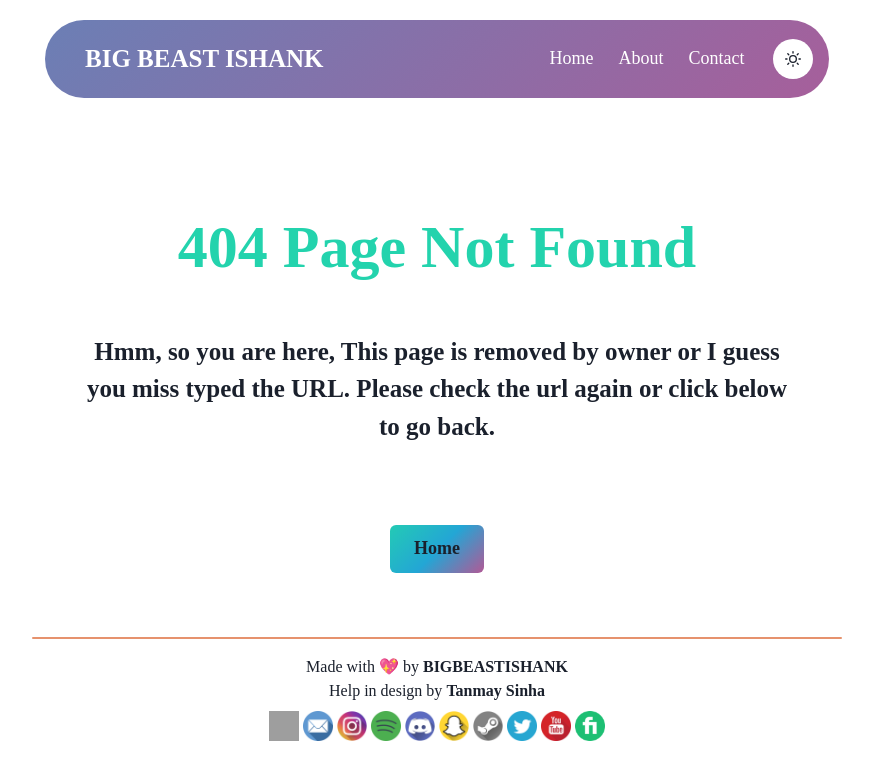
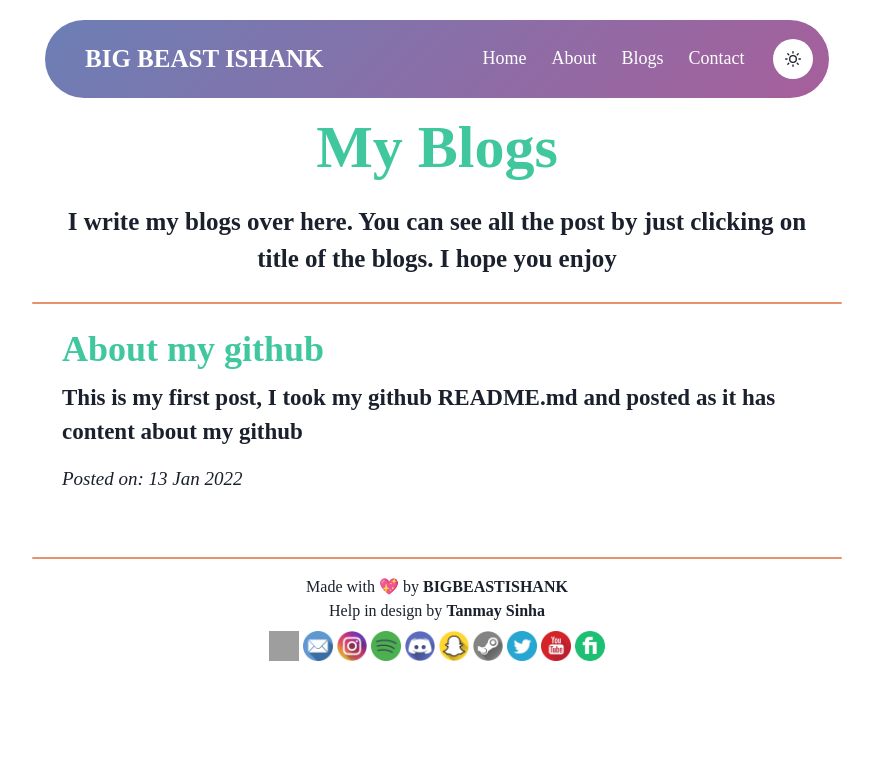
Before and after one commit to BIGBEASTISHANK/bigbeastishank.com, a Next.js app: page /blog in a window 1280 px wide. Before the commit this address had no page. Shown: the top 780 px of the page, without its empty margins (203-1076 px from the left). Built offline with nearby package versions, Linux system fonts and the light colour scheme; grey boxes are pictures that could not be loaded; a web font is replaced by a local one.

Commit message:
Added blog page and its content

```diff
--- a/package.json
+++ b/package.json
@@ -14,6 +14,8 @@
     "@emotion/react": "^11",
     "@emotion/styled": "^11",
     "framer-motion": "^5",
+    "gray-matter": "^4.0.3",
+    "marked": "^4.0.10",
     "next": "12.0.7",
     "react": "17.0.2",
     "react-dom": "17.0.2",
--- a/src/components/Navbar/index.jsx
+++ b/src/components/Navbar/index.jsx
@@ -50,6 +50,15 @@ export default function Navbar() {
                             pl={'10px'} pr={'10px'}
                             _hover={{ bg: '#D51B90', borderRadius: '25px' }}>
                             <Link href="/about">About</Link>
+                        </Text>
+                        <Text
+                            id={'nav-item'}
+                            fontSize={{ xl: '18px', md: '15px' }}
+                            color={'white'}
+                            ml={{ md: '2.5px', base: '0px' }} mr={'2.5px'}
+                            pl={'10px'} pr={'10px'}
+                            _hover={{ bg: '#D51B90', borderRadius: '25px' }}>
+                            <Link href="/blog">Blogs</Link>
                         </Text>
 
                         <Text
--- a/src/pages/_document.jsx
+++ b/src/pages/_document.jsx
@@ -1,10 +1,6 @@
 import Document, { Html, Head, Main, NextScript } from 'next/document'
 
 class MyDocument extends Document {
-    static async getInitialProps(ctx) {
-        const initialProps = await Document.getInitialProps(ctx)
-        return { ...initialProps }
-    }
 
     render() {
         return (
--- /dev/null
+++ b/src/pages/blog/index.jsx
@@ -0,0 +1,71 @@
+import fs from 'fs'
+import path from 'path'
+import matter from 'gray-matter'
+import Post from './post'
+import { Box, Heading, Text, Skeleton } from '@chakra-ui/react'
+
+export default function Blog({ posts }) {
+
+    return (
+        <>
+            <Box className='blog'>
+                <Heading className='heading'
+                    fontSize={{ lg: '6xl', md: '5xl', sm: '39px', base: '25px' }} fontWeight='700'
+                    textAlign={'center'}
+                    mb={{ lg: '20px', md: '15px' }}>
+
+                    <a>My Blogs</a>
+
+                </Heading>
+
+                <Box className="content"
+                    fontSize={{ xl: '25px', lg: '20px', md: '18px', sm: '16px', base: '13px' }} fontWeight="700"
+                    textAlign={'center'}>
+                    <Text>
+                        I write my blogs over here. You can see all the post by just clicking on title of the blogs. I hope you enjoy
+                    </Text>
+                </Box>
+
+                <Skeleton
+                    startColor='pink.500' endColor='orange.500'
+                    ml={'-30px'} mr={'-30px'} w={'810'} h={'2px'} mb={6} mt={6} />
+
+                {posts.map((post, index) => (
+                    <Post key={index} post={post} />
+                ))}
+            </Box>
+        </>
+    )
+}
+
+export async function getStaticProps() {
+
+    // Get files from post dir
+    const files = fs.readdirSync(path.join('src/pages/blog/posts'))
+
+    // Get slug and frontmatter from posts
+    const posts = files.map((filename) => {
+        // Create slug
+        const slug = filename.replace('.mdx', '')
+
+        // Get frontmatter
+        const markdownWithMeta = fs.readFileSync(
+            path.join('src/pages/blog/posts', filename),
+            'utf-8'
+        )
+
+        const { data: frontmatter } = matter(markdownWithMeta)
+
+        return {
+            slug,
+            frontmatter,
+        }
+
+    })
+
+    return {
+        props: {
+            posts
+        }
+    }
+}
--- /dev/null
+++ b/src/pages/blog/post.jsx
@@ -0,0 +1,30 @@
+import { Box, Heading, Text, } from '@chakra-ui/react'
+import Link from 'next/link'
+
+export default function Post({ post }) {
+    return (
+        <Box mb={12} className='posts'>
+
+            <Heading className="title"
+                fontSize={{ lg: '4xl', md: '3xl', sm: '28px', base: '18px' }} fontWeight='700'
+                mb={{ lg: '10px', base: '5px' }} mt={'15px'}>
+
+                <Link href={`/blog/${post.slug}`}>
+                    <a>{post.frontmatter.title}</a>
+                </Link>
+
+            </Heading>
+
+            <Text className="description"
+                fontSize={{ xl: '23px', lg: '18px', md: '16px', sm: '14px', base: '11px' }} fontWeight="700"
+                mb={{ lg: '15px', base: '10px' }}>
+                {post.frontmatter.description}
+            </Text>
+
+            <Text className="date"
+                fontSize={{ xl: '19px', lg: '14px', md: '12px', sm: '10px', base: '7px' }}>
+                <i>{post.frontmatter.date}</i>
+            </Text>
+        </Box>
+    )
+}
--- /dev/null
+++ b/src/pages/blog/posts/1-first-post.mdx
@@ -0,0 +1,49 @@
+---
+title: About my github
+description: 'This is my first post, I took my github README.md and posted as it has content about my github'
+date: "Posted on: 13 Jan 2022"
+author: 'BIGBEASTISHANK'
+read_time: '2 min'
+---
+
+# <img src="https://cdn.discordapp.com/emojis/776716850301763605.gif?v=1" width="40"> Hey There!
+
+<br/>
+I am Ishank aka BIG BEAST ISHANK, a self-taught Developer, who loves programming in a creative manner.
+
+<br/>
+<br/>
+
+* 🔭 Currently Working on a [Next.js Website](https://github.com/bigbeastishank/bigbeastishank.com).
+* 🌱 I’m currently learning Next.js.
+* 💬 Ask me about anything [here](https://github.com/BIGBEASTISHANK/BIGBEASTISHANK/issues).
+* 💪 Mastering Python.
+<br/>
+
+# My Socials
+
+<br/>
+<a href="https://instagram.com/opishank">
+  <img align="left" alt="BIGBEASTISHANK | Twitch" width="21px" src="https://logodownload.org/wp-content/uploads/2017/04/instagram-logo.png">
+</a>
+<br />
+<br/>
+
+# Tools and Languages
+
+<br />
+<div style='display: flex'>
+<img height="10px" width='33px' src="https://cdn.discordapp.com/attachments/765049600817233931/781425295622012968/visual-studio-code.png">
+<img height="10px" width='33px' src="https://media-exp1.licdn.com/dms/image/C4E0BAQENGF_f27EylA/company-logo_200_200/0/1519912874442?e=2159024400&v=beta&t=owTYkAh6F570qj9eS41jbyJvEenXzKcmFFV0x0zU_zE">
+<img height="10px" width='33px' src="https://upload.wikimedia.org/wikipedia/commons/thumb/0/0d/C_Sharp_wordmark.svg/1200px-C_Sharp_wordmark.svg.png">
+<img height="10px" width='33px' src="https://cdn.discordapp.com/attachments/765049600817233931/781426103742234634/html.png">
+<img height="10px" width='33px' src="https://raw.githubusercontent.com/github/explore/80688e429a7d4ef2fca1e82350fe8e3517d3494d/topics/javascript/javascript.png">
+<img height="10px" width='33px' src="https://raw.githubusercontent.com/github/explore/80688e429a7d4ef2fca1e82350fe8e3517d3494d/topics/react/react.png">
+<img height="10px" width='33px' src="https://raw.githubusercontent.com/github/explore/80688e429a7d4ef2fca1e82350fe8e3517d3494d/topics/nodejs/nodejs.png"></div> <br />
+
+<br/>
+<br/>
+
+### Most Used Languages & Overall Stats
+
+![Top Langs](https://github-readme-stats.vercel.app/api/top-langs/?username=BIGBEASTISHANK&theme=great-gatsby) ![BIGBEASTISHANK's github stats](https://github-readme-stats.vercel.app/api?username=BIGBEASTISHANK&count_private=true&theme=great-gatsby)
--- a/src/styles/index.scss
+++ b/src/styles/index.scss
@@ -293,22 +293,83 @@ $dark: #1a202c;
         }
     }
 
-    .about-content{
-        b{
-            background-color:#23B1CB;
+    .about-content {
+        b {
+            background-color: #23b1cb;
             padding-left: 3px;
             padding-right: 3px;
             border-radius: 10px;
         }
     }
 
-    .gears-item{
+    .gears-item {
         user-select: none;
     }
 }
 
 // About Animation
 @keyframes about-heading {
+    0% {
+        color: #ee7752;
+    }
+    25% {
+        color: #e73c7e;
+    }
+    50% {
+        color: #23a6d5;
+    }
+    75% {
+        color: #23d5ab;
+    }
+    100% {
+        color: #ee7752;
+    }
+}
+
+// Blog Page
+.blog {
+    .heading {
+        a {
+            animation: post-heading 7s ease infinite;
+        }
+    }
+    .posts {
+        .title {
+            a {
+                animation: title 7s ease infinite;
+            }
+        }
+    }
+}
+
+.blogpost {
+    .title {
+        a {
+            animation: title 7s ease infinite;
+        }
+    }
+}
+
+// Blog Animation
+@keyframes title {
+    0% {
+        color: #ee7752;
+    }
+    25% {
+        color: #e73c7e;
+    }
+    50% {
+        color: #23a6d5;
+    }
+    75% {
+        color: #23d5ab;
+    }
+    100% {
+        color: #ee7752;
+    }
+}
+
+@keyframes post-heading {
     0% {
         color: #ee7752;
     }
```
Also changed, not shown: src/pages/blog/[slug].jsx (added, +77 -0 lines), src/pages/index.jsx (+5 -15 lines), 1 other file (tests, documents, lock files or other folders).
